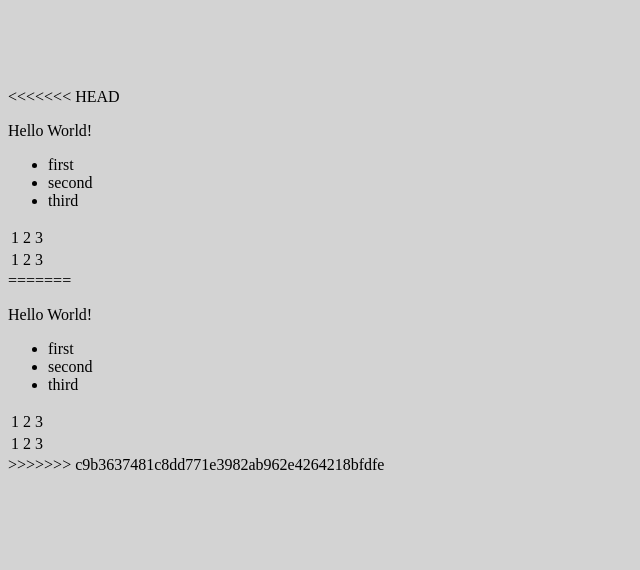
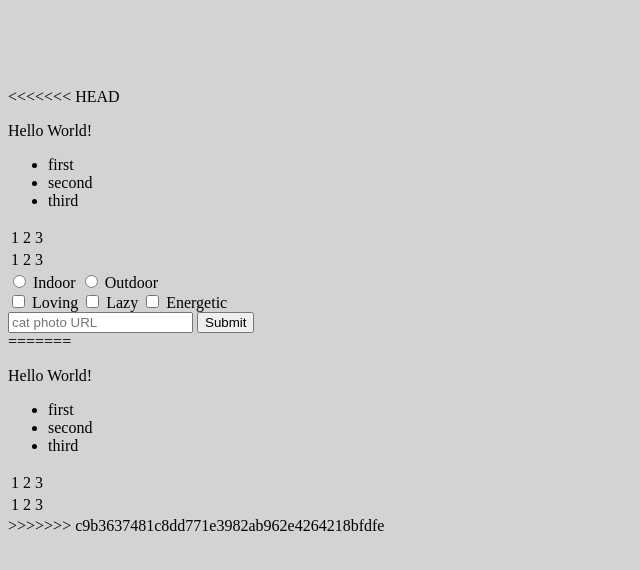
Before and after one commit to Solobrosco/FCC-use, a plain HTML site: page index.html in a window 1280 px wide. Shown: the whole page, without its empty margins (0-640 px from the left). Drawn offline with nearby package versions, Linux system fonts and the light colour scheme.

Commit message:
Added form

```diff
--- a/index.html
+++ b/index.html
@@ -20,7 +20,15 @@
             <td>3</td>
         </tr>
     </table>
-
+    <form action="/submit-cat-photo">
+        <label for="indoor"><input id="indoor" type="radio" name="indoor-outdoor" value="indoor"> Indoor</label>
+        <label for="outdoor"><input id="outdoor" type="radio" name="indoor-outdoor" value="outdoor"> Outdoor</label><br>
+        <label for="loving"><input id="loving" type="checkbox" name="personality" value="loving"> Loving</label>
+        <label for="lazy"><input id="lazy" type="checkbox" name="personality" value="lazy"> Lazy</label>
+        <label for="energetic"><input id="energetic" type="checkbox" name="personality" value="energetic"> Energetic</label><br>
+        <input type="text" placeholder="cat photo URL" required>
+        <button type="submit">Submit</button>
+      </form>
 </body>
 <footer></footer>
 =======
```
